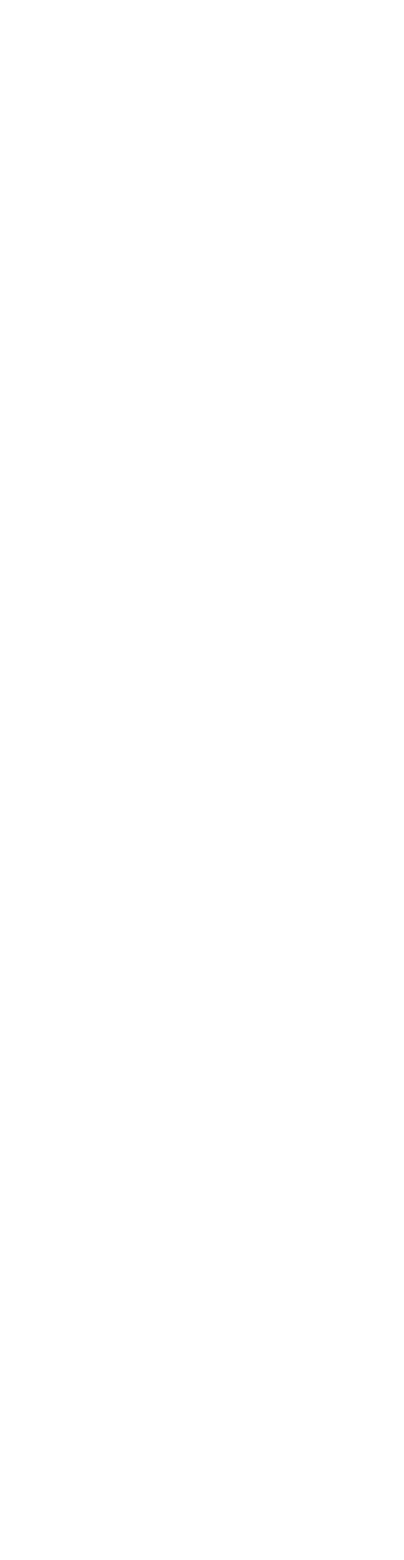
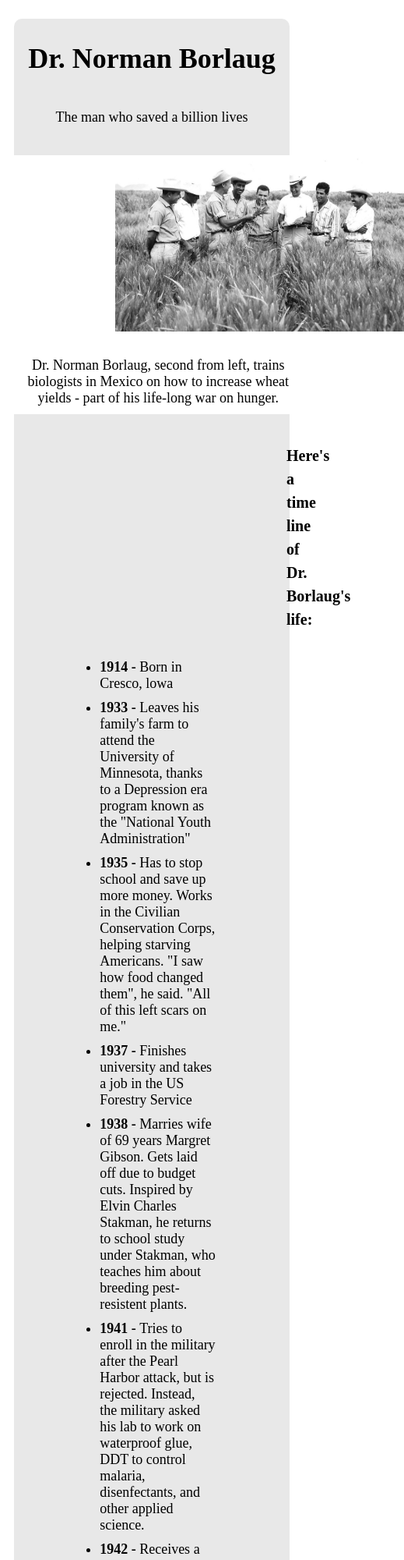
Before and after one commit to AzafoCossa/Tribute-Page, a plain HTML site: page index.html in a window 390 px wide. Shown: the top 2000 px of the page at 78% size, 519 px wide, since content can reach past the window. Before the commit the page ends 844 px from the top, so only its background shows below. Drawn offline with Linux system fonts and the light colour scheme.

Commit message:
I tryed to mimic, but in the large screen it seems as the same however in the small screens it´s all wrong

```diff
--- a/css/style.css
+++ b/css/style.css
@@ -1,8 +1,58 @@
-* {
-    margin: 0;
-    padding: 0;
+#main {
+    background-color: #e8e8e8;
+    border-radius: 10px;
+    font-size: 18px;
+    /* font-family: 'Courier New', Courier, monospace;
+   */
+    margin: 20px 10px 20px 10px;
 }
 
-#main {
-    background-color: #e8e8e8;
+#title {
+    text-align: center;
+    padding: 30px 0 20px 0;
 }
+
+p {
+    text-align: center;
+    padding-bottom: 20px;
+}
+
+#img-div {
+    width: 95vw;
+    margin: auto;
+    background-color: #fff;
+}
+
+#image {
+    margin: auto;
+    height: auto;
+    max-width: 100%;
+    padding-left: 130px;
+    padding-right: auto;
+}
+
+#img-caption {
+    padding: 10px;
+}
+
+ul {
+    width: 42%;
+    margin: 0 auto;
+    padding-left: 15px;
+}
+
+h2 {
+    padding: 20px 0 20px 350px;
+    font-size: 20px;
+    line-height: 1.5;
+}
+
+ul li {
+    text-align: left;
+    font-size: 18px;
+    padding-bottom: 10px;
+}
+
+span {
+    font-weight: bold;
+}
--- a/index.html
+++ b/index.html
@@ -6,14 +6,95 @@
     <meta name="viewport" content="width=device-width, initial-scale=1.0">
     <meta http-equiv="X-UA-Compatible" content="ie=edge">
     <title>Tribute Page</title>
+    <link rel="stylesheet" href="/css/style.css">
 </head>
 
 <body>
-    <div id="main">
+    <main id="main">
+        <h1 id="title">Dr. Norman Borlaug</h1>
+        <p>The man who saved a billion lives</p>
 
-    </div>
+        <div id="img-div">
+            <img src="/img/norman.jpg" alt="Dr. Norman" id="image">
+            <p id="img-caption">
+                Dr. Norman Borlaug, second from left, trains biologists in Mexico on how to increase wheat yields - part
+                of his life-long war on hunger.
+            </p>
+        </div>
+        <section id="tribute-info">
+            <h2>Here's a time line of Dr. Borlaug's life:</h2>
+            <ul>
+                <li>
+                    <span>1914 - </span> Born in Cresco, lowa
+                </li>
+                <li>
+                    <span>1933 - </span> Leaves his family's farm to attend the University of Minnesota, thanks to a
+                    Depression era program known as the "National Youth Administration"
+                </li>
+                <li>
+                    <span>1935 - </span> Has to stop school and save up more money. Works in the Civilian
+                    Conservation Corps, helping starving Americans. "I saw how food changed them", he said. "All of
+                    this left scars on me."
+                </li>
+                <li>
+                    <span>1937 - </span> Finishes university and takes a job in the US Forestry Service
+                </li>
+                <li>
+                    <span>1938 - </span> Marries wife of 69 years Margret Gibson. Gets laid off due to budget cuts.
+                    Inspired by Elvin Charles Stakman, he returns to school study under Stakman, who teaches him
+                    about breeding pest-resistent plants.
+                </li>
+                <li>
+                    <span>1941 - </span> Tries to enroll in the military after the Pearl Harbor attack, but is
+                    rejected. Instead, the military asked his lab to work on waterproof glue, DDT to control
+                    malaria, disenfectants, and other applied science.
+                </li>
+                <li>
+                    <span>1942 - </span> Receives a Ph.D. in Genetics and Plant Pathology
+                </li>
+                <li>
+                    <span>1944 - </span> Rejects a 100% salary increase from Dupont, leaves behind his pregnant wife,
+                    and flies to Mexico to head a new plant pathology program. Over the next 16 years, his team
+                    breeds 6,000 different strains of disease resistent wheat - including different varieties for
+                    each major climate on Earth.
+                </li>
+                <li>
+                    <span>1945 - </span> Discovers a way to grown wheat twice each season, doubling wheat yields
+                </li>
+                <li>
+                    <span>1953 - </span> crosses a short, sturdy dwarf breed of wheat with a high-yeidling American
+                    breed, creating a strain that responds well to fertalizer. It goes on to provide 95% of Mexico's
+                    wheat.
+                </li>
+                <li>
+                    <span>1962 - </span> Visits Delhi and brings his high-yielding strains of wheat to the Indian
+                    subcontinent in time to help mitigate mass starvation due to a rapidly expanding population
+                </li>
+                <li>
+                    <span>1970 - </span> receives the Nobel Peace Prize
+                </li>
+                <li>
+                    <span>1983 - </span> helps seven African countries dramatically increase their maize and sorghum
+                    yields
+                </li>
+                <li>
+                    <span>1984 - </span> becomes a distinguished professor at Texas A&M University
+                </li>
+                <li>
+                    <span>2005 - </span> states "we will have to double the world food supply by 2050." Argues that
+                    genetically modified crops are the only way we can meet the demand, as we run out of arable
+                    land. Says that GM crops are not inherently dangerous because "we've been genetically modifying
+                    plants and animals for a long time. Long before we called it science, people were selecting the
+                    best breeds."
+                </li>
+                <li>
+                    <span>2009 - </span> dies at the age of 95.
+                </li>
+            </ul>
+        </section>
+    </main>
 
-    <script src="https://cdn.freecodecamp.org/testable-projects-fcc/v1/bundle.js"></script>
+    <!--<script src="https://cdn.freecodecamp.org/testable-projects-fcc/v1/bundle.js"></script>-->
 </body>
 
 </html>
```
Also changed, not shown: img/norman.jpg (added).
